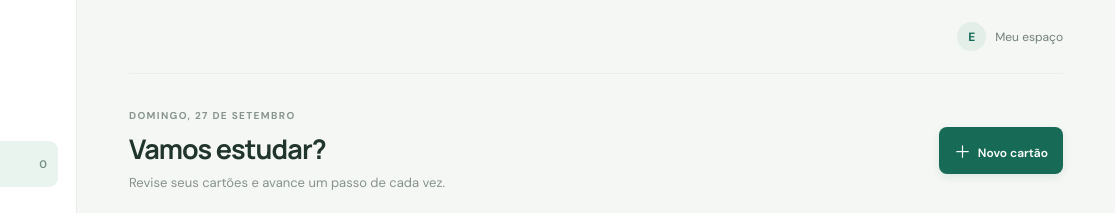
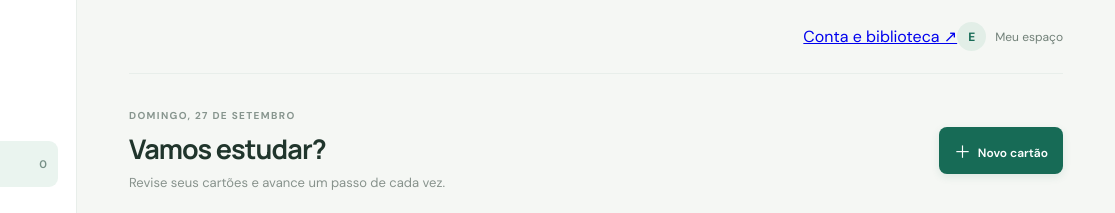
Before and after one commit to medicinacompleta52-dot/MedStudy, a plain HTML site: page estudar.html in a window 1280 px wide. Shown: the top 213 px of the page, 165-1280 px from the left. Drawn offline with Linux system fonts and the light colour scheme.

Commit message:
Add private library navigation

```diff
--- a/estudar.html
+++ b/estudar.html
@@ -23,7 +23,7 @@
     </aside>
 
     <main class="main">
-      <header class="topbar"><div class="mobile-brand"><span class="brand-mark">M</span> med<span class="brand-accent">study</span></div><div class="top-spacer"></div><div class="profile"><span class="avatar">E</span><span>Meu espaço</span></div></header>
+      <header class="topbar"><div class="mobile-brand"><span class="brand-mark">M</span> med<span class="brand-accent">study</span></div><div class="top-spacer"></div><a class="account-link" href="conta.html">Conta e biblioteca ↗</a><div class="profile"><span class="avatar">E</span><span>Meu espaço</span></div></header>
       <section class="page-heading">
         <div><p class="eyebrow" id="date-label">SEU ESPAÇO DE ESTUDO</p><h1 id="page-title">Vamos estudar?</h1><p class="subtitle" id="page-subtitle">Revise seus cartões e avance um passo de cada vez.</p></div>
         <button class="primary-button" id="new-card-top"><span>＋</span> Novo cartão</button>
```
